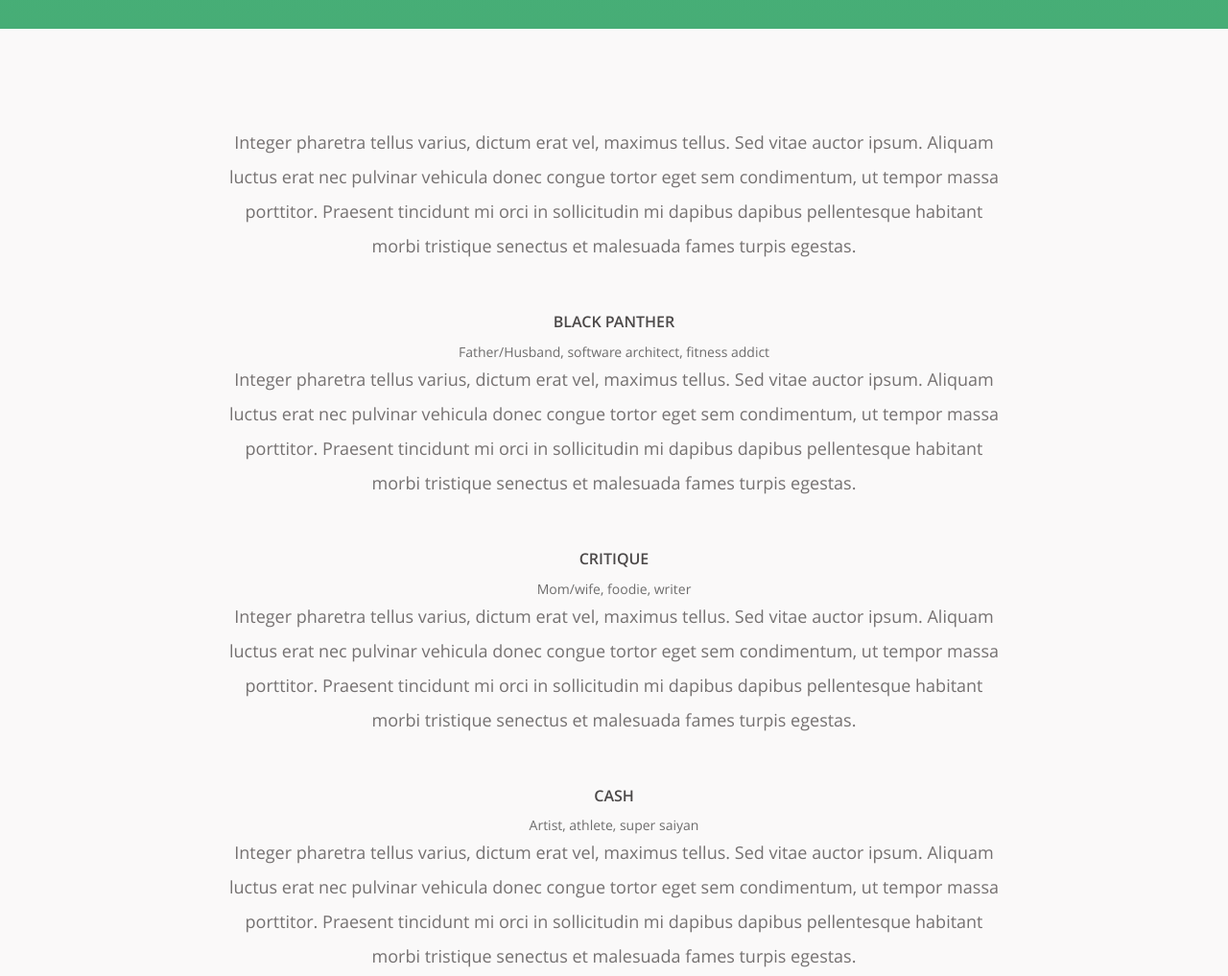
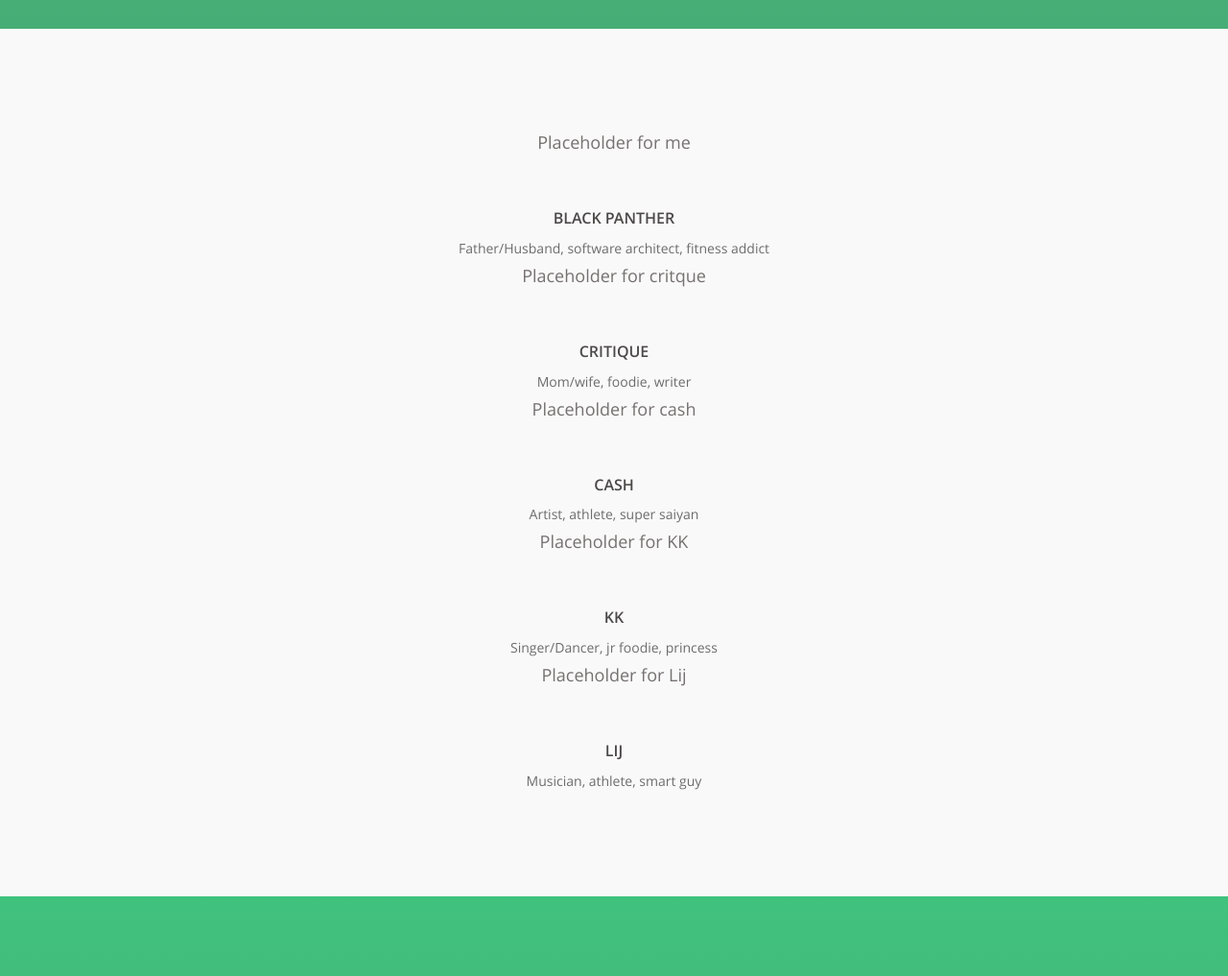
Before and after one commit to dmwilliamstech/dmwilliamstech.github.io, a plain HTML site: page index.html in a window 1280 px wide. Shown: the part 2120-3137 px from the top of the page at 96% size. Drawn offline with nearby package versions, Linux system fonts and the light colour scheme; some packages are replaced by stand-ins of ours; a script that the page names is missing.

Commit message:
changed the testimonials

```diff
--- a/index.html
+++ b/index.html
@@ -223,7 +223,7 @@
 				<ul class="list-unstyled text-center slides clearfix" id="tslider">
 					<li>
 						<blockquote>
-							<p>Integer pharetra tellus varius, dictum erat vel, maximus tellus. Sed vitae auctor ipsum. Aliquam luctus erat nec pulvinar vehicula donec congue tortor eget sem condimentum, ut tempor massa porttitor. Praesent tincidunt mi orci  in sollicitudin mi dapibus dapibus pellentesque habitant morbi tristique senectus et malesuada fames turpis egestas.</p>
+							<p>Placeholder for me</p>
 							<span class="author text-uppercase">Black Panther</span>
 							<span class="job">Father/Husband, software architect, fitness addict</span>
 
@@ -232,7 +232,7 @@
 
 					<li>
 						<blockquote>
-							<p>Integer pharetra tellus varius, dictum erat vel, maximus tellus. Sed vitae auctor ipsum. Aliquam luctus erat nec pulvinar vehicula donec congue tortor eget sem condimentum, ut tempor massa porttitor. Praesent tincidunt mi orci  in sollicitudin mi dapibus dapibus pellentesque habitant morbi tristique senectus et malesuada fames turpis egestas.</p>
+							<p>Placeholder for critque</p>
 							<span class="author text-uppercase">Critique</span>
 							<span class="job">Mom/wife, foodie, writer</span>
 
@@ -240,7 +240,7 @@
 					</li>
 					<li>
 						<blockquote>
-							<p>Integer pharetra tellus varius, dictum erat vel, maximus tellus. Sed vitae auctor ipsum. Aliquam luctus erat nec pulvinar vehicula donec congue tortor eget sem condimentum, ut tempor massa porttitor. Praesent tincidunt mi orci  in sollicitudin mi dapibus dapibus pellentesque habitant morbi tristique senectus et malesuada fames turpis egestas.</p>
+							<p>Placeholder for cash</p>
 							<span class="author text-uppercase">Cash</span>
 							<span class="job">Artist, athlete, super saiyan</span>
 
@@ -249,7 +249,7 @@
 
 					<li>
 						<blockquote>
-							<p>Integer pharetra tellus varius, dictum erat vel, maximus tellus. Sed vitae auctor ipsum. Aliquam luctus erat nec pulvinar vehicula donec congue tortor eget sem condimentum, ut tempor massa porttitor. Praesent tincidunt mi orci  in sollicitudin mi dapibus dapibus pellentesque habitant morbi tristique senectus et malesuada fames turpis egestas.</p>
+							<p>Placeholder for KK</p>
 							<span class="author text-uppercase">KK</span>
 							<span class="job">Singer/Dancer, jr foodie, princess</span>
 
@@ -258,8 +258,8 @@
 
 					<li>
 						<blockquote>
-							<p>Integer pharetra tellus varius, dictum erat vel, maximus tellus. Sed vitae auctor ipsum. Aliquam luctus erat nec pulvinar vehicula donec congue tortor eget sem condimentum, ut tempor massa porttitor. Praesent tincidunt mi orci  in sollicitudin mi dapibus dapibus pellentesque habitant morbi tristique senectus et malesuada fames turpis egestas.</p>
-							<span class="author text-uppercase">Lig</span>
+							<p>Placeholder for Lij</p>
+							<span class="author text-uppercase">Lij</span>
 							<span class="job">Musician, athlete, smart guy</span>
 
 						</blockquote>
```
